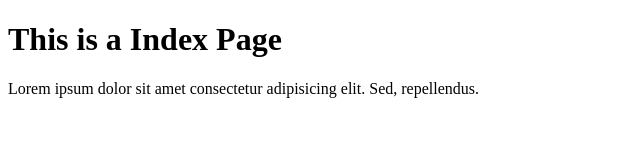
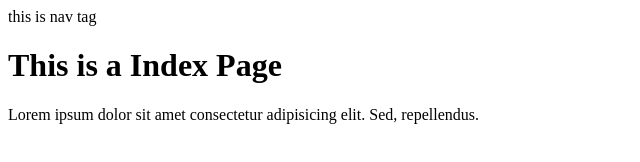
Before and after one commit to bholasankarnanda/git-practice, a plain HTML site: page index.html in a window 1280 px wide. Shown: the whole page, without its empty margins (0-640 px from the left). Drawn offline with Linux system fonts and the light colour scheme.

Commit message:
added nav tag

```diff
--- a/index.html
+++ b/index.html
@@ -6,6 +6,7 @@
     <title>Index</title>
 </head>
 <body>
+    <nav>this is nav tag</nav>
     <h1>This is a Index Page</h1>
     <p>Lorem ipsum dolor sit amet consectetur adipisicing elit. Sed, repellendus.</p>
 </body>
```
